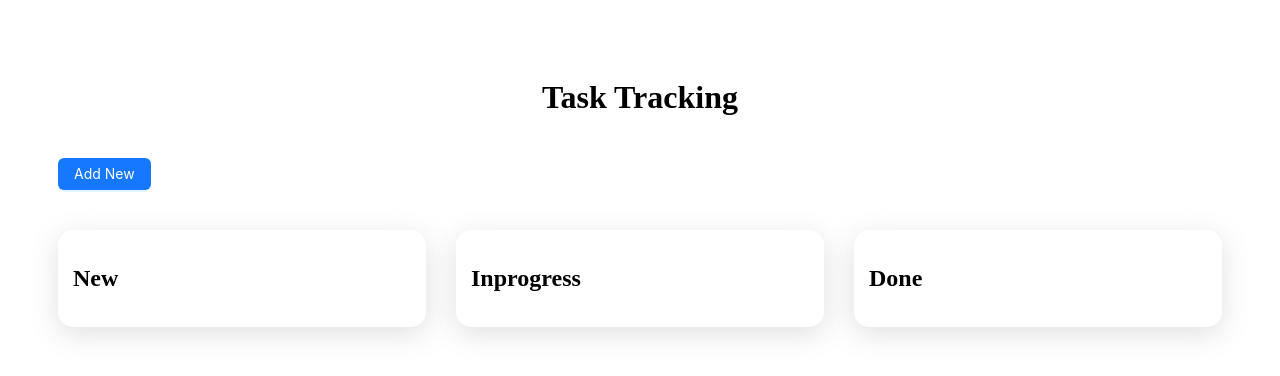
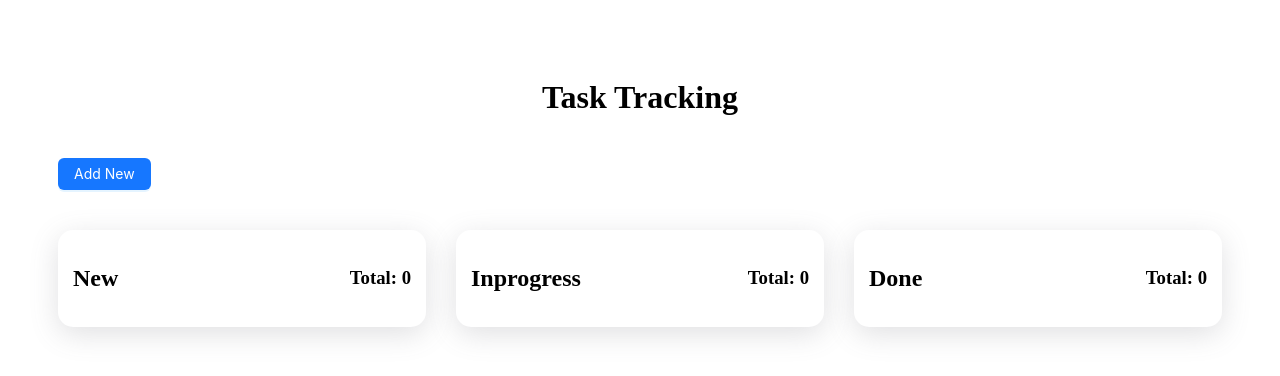
Before and after one commit to damlanurylmaz/damla-frontend-case, a React (Vite) app: page / in a window 1280 px wide. Shown: the top 376 px of the page. Built offline with nearby package versions, Linux system fonts and the light colour scheme.

Commit message:
Add total task number

```diff
--- a/src/Components/TaskCard.jsx
+++ b/src/Components/TaskCard.jsx
@@ -29,7 +29,7 @@ const TaskCard = ({task}) => {
                   <span>{task.title}</span>
               </div>
               <div className='task-date'>
-                  <div>{new Date(task.date).toLocaleDateString("tr-TR")}</div>
+                  <div>Date: {new Date(task.date).toLocaleDateString("tr-TR")}</div>
                   <div data-urgency={task.urgency} className='urgency'>{task.urgency}</div>
               </div>
             </div>
--- a/src/Pages/Tasks/Style/Tasks.scss
+++ b/src/Pages/Tasks/Style/Tasks.scss
@@ -24,6 +24,11 @@
         padding: 15px;
         border-radius: 15px;
         box-shadow: rgba(100, 100, 111, 0.2) 0px 7px 29px 0px;
+        .status-name{
+          display: flex;
+          justify-content: space-between;
+          align-items: center;
+        }
         .task-wrapper {
           border-radius: 10px;
           display: flex;
--- a/src/Pages/Tasks/Tasks.jsx
+++ b/src/Pages/Tasks/Tasks.jsx
@@ -53,6 +53,7 @@ const Tasks = () => {
               <div className='status-card'>
                   <div className='status-name'>
                     <h2>New</h2>
+                    <h3>Total: {tasks.filter((task) => task.status === 'New').length}</h3>
                   </div>
                   <Droppable droppableId='New' direction='vertical'>
                     {
@@ -67,6 +68,7 @@ const Tasks = () => {
               <div className='status-card'>
                   <div className='status-name'>
                     <h2>Inprogress</h2>
+                    <h3>Total: {tasks.filter((task) => task.status === 'Inprogress').length}</h3>
                   </div>
                   <Droppable droppableId='Inprogress' direction='vertical'>
                     {
@@ -81,6 +83,7 @@ const Tasks = () => {
               <div className='status-card'>
                   <div className='status-name'>
                     <h2>Done</h2>
+                    <h3>Total: {tasks.filter((task) => task.status === 'Done').length}</h3>
                   </div>
                   <Droppable droppableId='Done' direction='vertical'>
                     {
```
